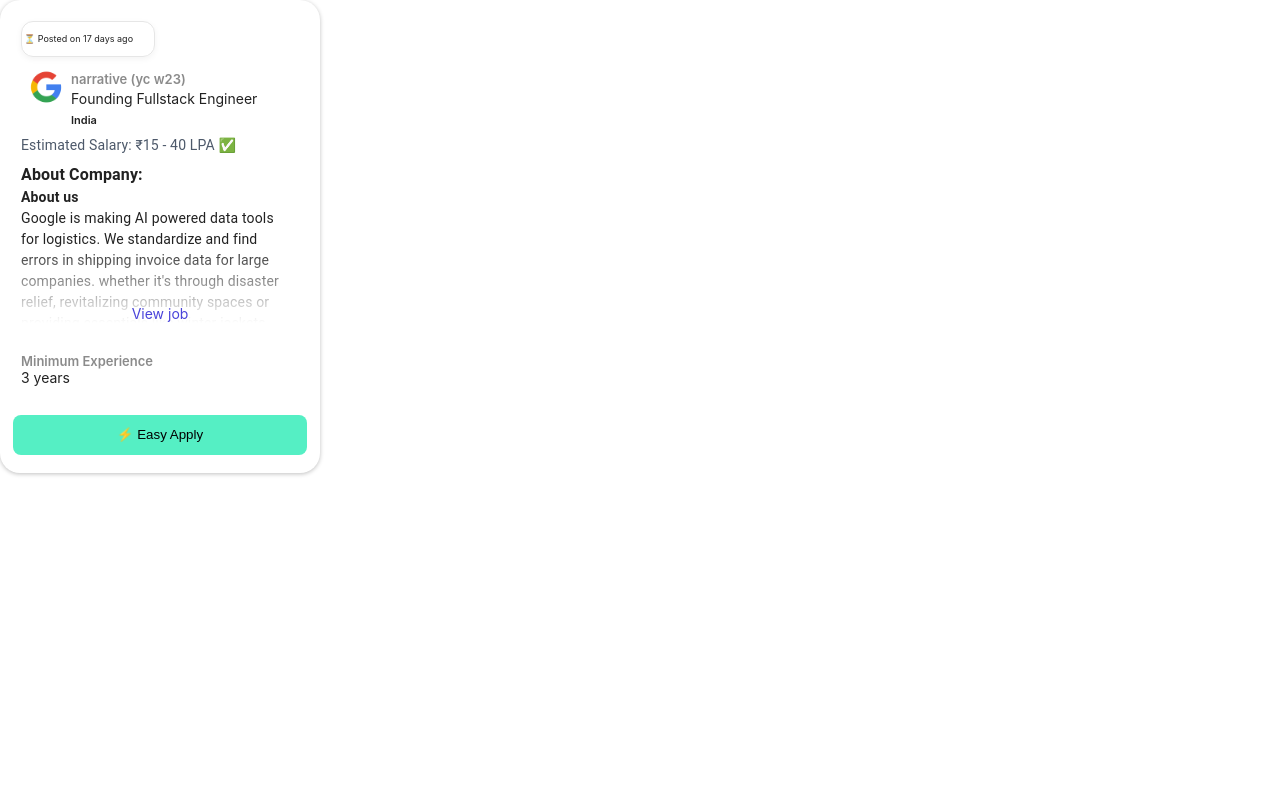
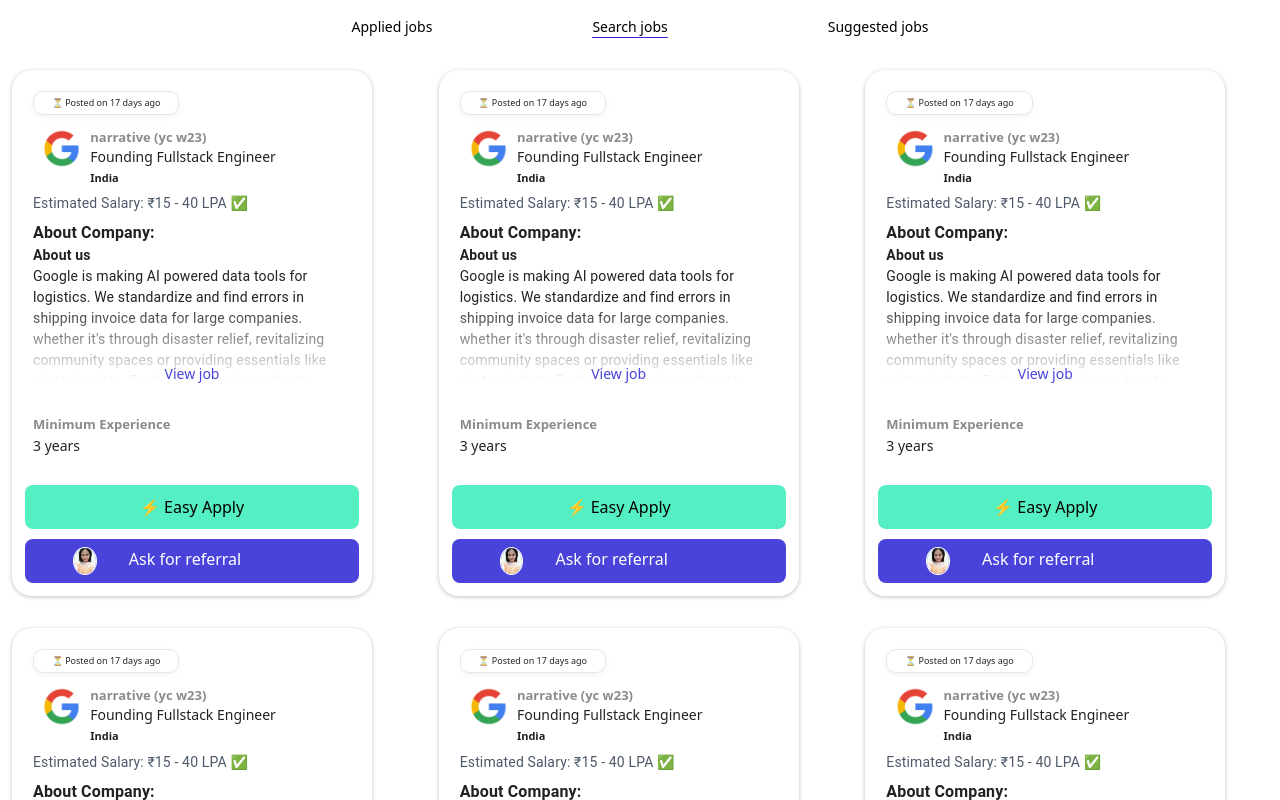
Before and after one commit to PriyaRani10/Candidate-Application-Form, a React (Create React App) app in the folder job-application/: page / in a window 1280 px wide. Shown: the top 800 px of the page. Built offline with nearby package versions, Linux system fonts and the light colour scheme.

Commit message:
job card css changes

```diff
--- a/job-application/package.json
+++ b/job-application/package.json
@@ -10,7 +10,9 @@
     "@testing-library/jest-dom": "^5.17.0",
     "@testing-library/react": "^13.4.0",
     "@testing-library/user-event": "^13.5.0",
+    "bootstrap": "^5.3.3",
     "react": "^18.3.1",
+    "react-bootstrap": "^2.10.2",
     "react-dom": "^18.3.1",
     "react-redux": "^9.1.2",
     "react-router-dom": "^6.23.0",
--- a/job-application/src/App.js
+++ b/job-application/src/App.js
@@ -1,10 +1,11 @@
 // import './App.css';
+import FetchCard from './components/FetchCard';
 import JobCard from './components/JobCard';
 
 function App() {
   return (
     <div className="App">
-      <JobCard/>
+      <FetchCard/>
     </div>
   );
 }
--- /dev/null
+++ b/job-application/src/components/FetchCard.jsx
@@ -0,0 +1,38 @@
+import React from 'react';
+import JobCard from './JobCard';
+import '../styles/FetchCard.css';
+import JobFilter from './JobFilter';
+
+
+function FetchCard() {
+    const yourArray=[0,1,2,3,4,5,6,7,8,9]
+    const fetchMoreData = () => {
+        // Fetch the data and update the state
+      };
+    React.useEffect(() => {
+        window.addEventListener('scroll', handleScroll);
+        return () => window.removeEventListener('scroll', handleScroll);
+      }, []);
+
+      // Function to handle the scroll event
+      const handleScroll = () => {
+        if (window.innerHeight + window.scrollY >= document.body.offsetHeight) {
+           fetchMoreData();
+        }
+      };
+
+  return (
+    <div className='container-fluid'>
+        <div><JobFilter/></div>
+        <div className='row'>
+
+            {yourArray.map(( i) => (
+   <div className='col-4  colStyle'><JobCard key={i} /></div>
+  ))}
+
+      </div>
+    </div>
+  )
+}
+
+export default FetchCard;
--- a/job-application/src/components/JobCard.jsx
+++ b/job-application/src/components/JobCard.jsx
@@ -7,6 +7,7 @@
 import Typography from '@mui/material/Typography';
 import '../../src/styles/JobCard.css';
 import Logo from '../assets/images/GoogleLogo.png';
+import UserPic from "../assets/images/UserPic.jpeg";
 
 function JobCard() {
   return (
@@ -56,6 +57,11 @@
       </CardContent>
       <CardActions className='cardActionbtn'>
         <button  className="buttonApply">⚡ Easy Apply</button>
+        <button  className="buttonRefrral">
+            <div style={{width:"10%"}}><img src={UserPic} className='userPicStyle'/></div>
+            <div className='userRefer'>Ask for referral</div>
+        </button>
+
       </CardActions>
     </Card>
     </div>
--- /dev/null
+++ b/job-application/src/components/JobFilter.jsx
@@ -0,0 +1,16 @@
+import React from 'react';
+import '../styles/JobFilter.css';
+
+function JobFilter() {
+  return (
+    <div className='jobFilter'>
+      <div className='jobVarient'>
+        <div>Applied jobs</div>
+        <div className='searchJob'>Search jobs</div>
+        <div>Suggested jobs</div>
+      </div>
+    </div>
+  )
+}
+
+export default JobFilter
--- a/job-application/src/index.js
+++ b/job-application/src/index.js
@@ -3,6 +3,7 @@
 import './index.css';
 import App from './App';
 import reportWebVitals from './reportWebVitals';
+import 'bootstrap/dist/css/bootstrap.min.css';
 
 const root = ReactDOM.createRoot(document.getElementById('root'));
 root.render(
--- /dev/null
+++ b/job-application/src/styles/FetchCard.css
@@ -0,0 +1,3 @@
+.colStyle{
+    padding: 1rem 0;
+}
--- a/job-application/src/styles/JobCard.css
+++ b/job-application/src/styles/JobCard.css
@@ -1,5 +1,5 @@
 .jobCard{
-    width: 25%;
+    /* width: 25%; */
     display: flex !important;
     flex-direction: column !important;
     justify-content: space-between !important;
@@ -22,15 +22,16 @@
 .postedDate{
     display: flex;
     width: 46%;
-    padding: 1px 2px;
+    padding: 4px 6px;
     box-shadow: rgba(6, 6, 6, 0.05) 0px 2px 6px 0px;
-    border-radius: 12px;
+    border-radius: 10px;
     border: 1px solid rgb(230, 230, 230);
 }
 .postedDate p{
     font-weight: 400;
     line-height: 1.5;
     font-size: 9px;
+    margin: auto;
 }
 .card-body {
     height: 100% !important;
@@ -141,3 +142,33 @@
 .exp-info-container div:last-child{
     font-size: 14px;
 }
+.cardActionbtn{
+    display: block !important;
+}
+.buttonRefrral{
+    display: flex;
+    gap:2rem;
+    padding: 0.5rem 3rem;
+    background-color: rgb(73, 67, 218);
+    font-weight: 500;
+    color: #fff;
+    text-transform: none;
+    border-radius: 8px;
+   margin-left: 0 !important;
+   margin-top: 5px;
+    border: none;
+    outline: none;
+
+}
+.userPicStyle{
+    display: flex;
+    align-items: left;
+    border-radius: 50%;
+    border: 1px solid white;
+    width: 100%;
+}
+.userRefer{
+text-align: center;
+font-size: 1rem;
+    line-height: 1.5;
+}
--- /dev/null
+++ b/job-application/src/styles/JobFilter.css
@@ -0,0 +1,14 @@
+.jobVarient{
+    padding: 1rem 0;
+    justify-content: center;
+    margin: auto;
+    display: flex;
+    /* flex-direction: row; */
+    gap: 10rem;
+    color:black;
+    font-size: 14px;
+    font-weight: 500;
+}
+.searchJob{
+    border-bottom: 1px solid #3522e2;
+}
```
Also changed, not shown: job-application/src/assets/images/UserPic.jpeg (added), 1 other file (tests, documents, lock files or other folders).
